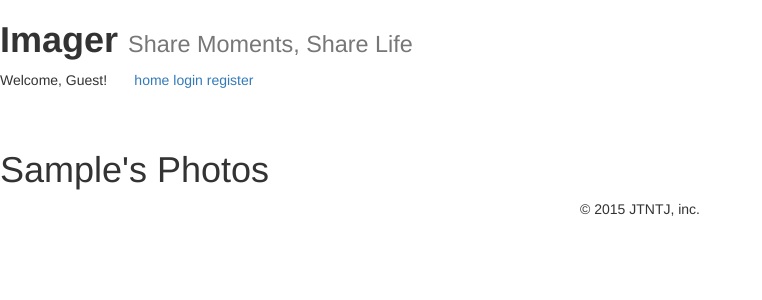
After one commit to tpeek/django-imager, a Django app: a page that uses imagersite/templates/base.html in a window 1280 px wide. The commit adds this page. Shown: the top 300 px of the page, without its empty margins (0-762 px from the left). Run offline with Django 3.2, Linux system fonts and the light colour scheme; data that the repository does not hold is empty; parts of the project's set-up code (start-up, migrations or seed data) failed here and were passed over; some libraries are stand-ins or nearby versions.

Commit message:
photo view

```diff
--- a/imagersite/imager_images/models.py
+++ b/imagersite/imager_images/models.py
@@ -4,9 +4,9 @@ from django.utils.encoding import python_2_unicode_compatible
 from django.utils import timezone
 
 
-PRIVACY = [('PR', 'private'),
-           ('SH', 'shared'),
-           ('PU', 'public')]
+PRIVACY = [('Private', 'Private'),
+           ('Shared', 'Shared'),
+           ('Public', 'Public')]
 
 
 @python_2_unicode_compatible
--- a/imagersite/imagersite/settings.py
+++ b/imagersite/imagersite/settings.py
@@ -41,6 +41,7 @@ INSTALLED_APPS = (
     'bootstrap3',
     'registration',
     'django.contrib.sites'
+    # 'sorl.thumbnail',
 )
 
 MIDDLEWARE_CLASSES = (
--- a/imagersite/imagersite/urls.py
+++ b/imagersite/imagersite/urls.py
@@ -24,6 +24,7 @@ urlpatterns = [
     #url(r'^accounts/profile/', include('imager_profiles.urls')),
     url(r'^$', 'imagersite.views.home_view', name='homepage'),
     url(r'^profile/(?P<username>\w+)/$', 'imagersite.views.profile_view', name='profile'),
+    url(r'^photos/(?P<username>\w+)/$', 'imagersite.views.photos_view', name='photo'),
     url(r'^accounts/', include('registration.backends.default.urls')),
     url(r'^accounts/login', include('registration.backends.default.urls')),
 ] + static(settings.MEDIA_URL, document_root=settings.MEDIA_ROOT)
--- a/imagersite/imagersite/views.py
+++ b/imagersite/imagersite/views.py
@@ -26,5 +26,12 @@ def profile_view(request, username):
                  {'album_count': album_count, 'photo_count': photo_count})
 
 
+def photos_view(request, username):
+    user = User.objects.filter(username=username).first()
+    photos = Photo.objects.filter(owner=user).order_by('date_uploaded')
+    return render(request, 'photos.html',
+                 {'photos': photos, 'username': username.title()})
+
+
 def auth_view(request, foo=0):
     return
--- a/imagersite/templates/base.html
+++ b/imagersite/templates/base.html
@@ -15,6 +15,7 @@
     <a href="{% url 'homepage' %}">home</a>
     {% if user.is_authenticated %}
     <a href="/profile/{{ user.username }}">profile</a>
+    <a href="/photos/{{ user.username }}">photos</a>
     <a href="{% url 'auth_logout' %}?next=/">logout</a>
     {% else %}
     <a href="{% url 'auth_login' %}">login</a>
--- /dev/null
+++ b/imagersite/templates/photos.html
@@ -0,0 +1,16 @@
+{% extends "base.html" %}
+{% block content %}
+
+<body>
+<h1>{{ username }}'s Photos</h1>
+    {% for photo in photos %}
+    <div class="img-responsive col-md-6">
+    <h4 class='text-center'>{{ photo.title }}</h2>
+    <h6 class='text-center'>Uploaded on {{ photo.date_uploaded }} -- {{photo.privacy }}</h4>
+    <p class='text-center'>{{ photo.description }}</p>
+        <img class="img-responsive" src="{{ MEDIA_URL }}{{ photo.file }}">
+    </div>
+    {% endfor %}
+</body>
+
+{% endblock %}
```
Also changed, not shown: imagersite/imager_images/migrations/0006_auto_20150729_1539.py (added).
